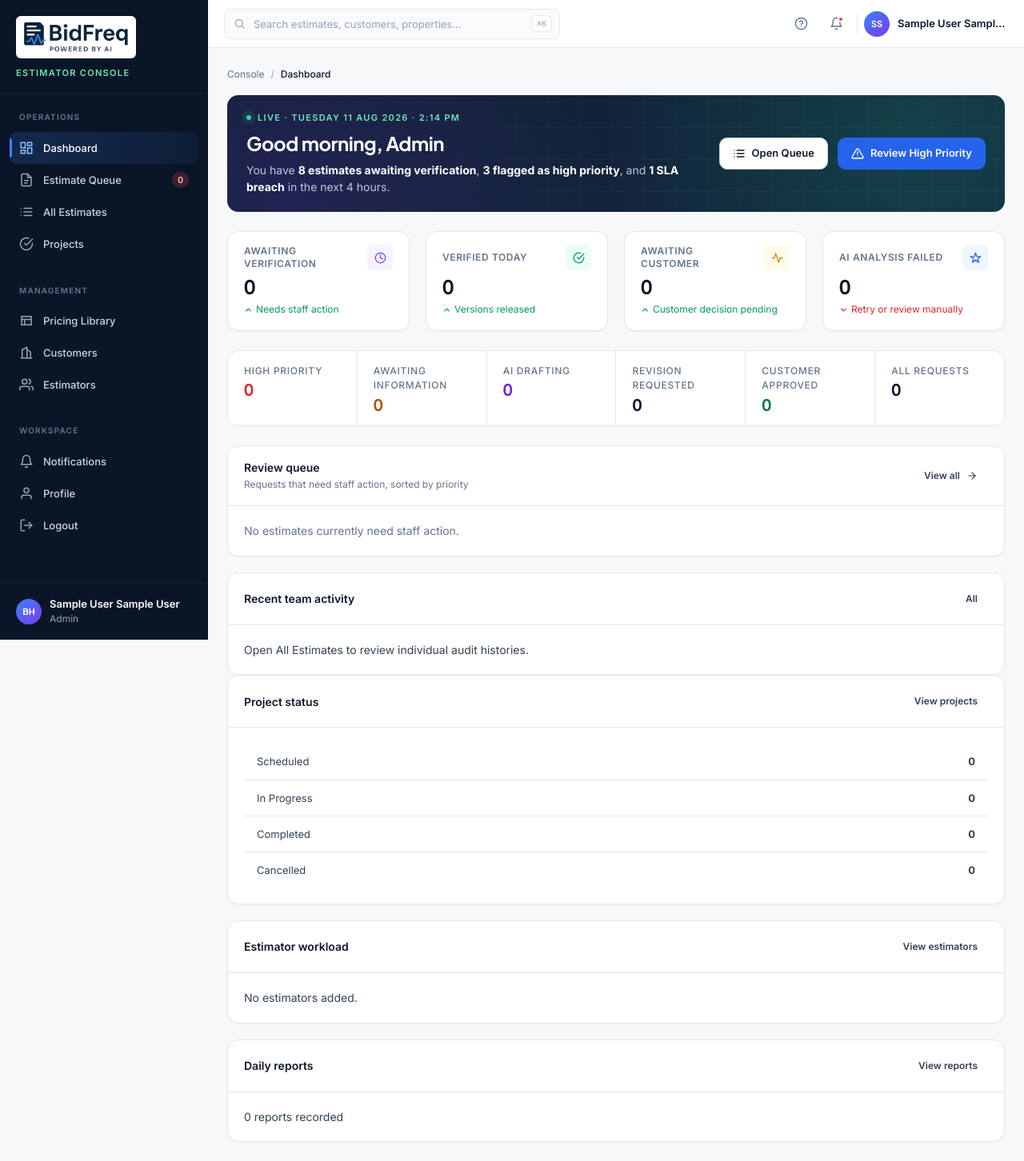
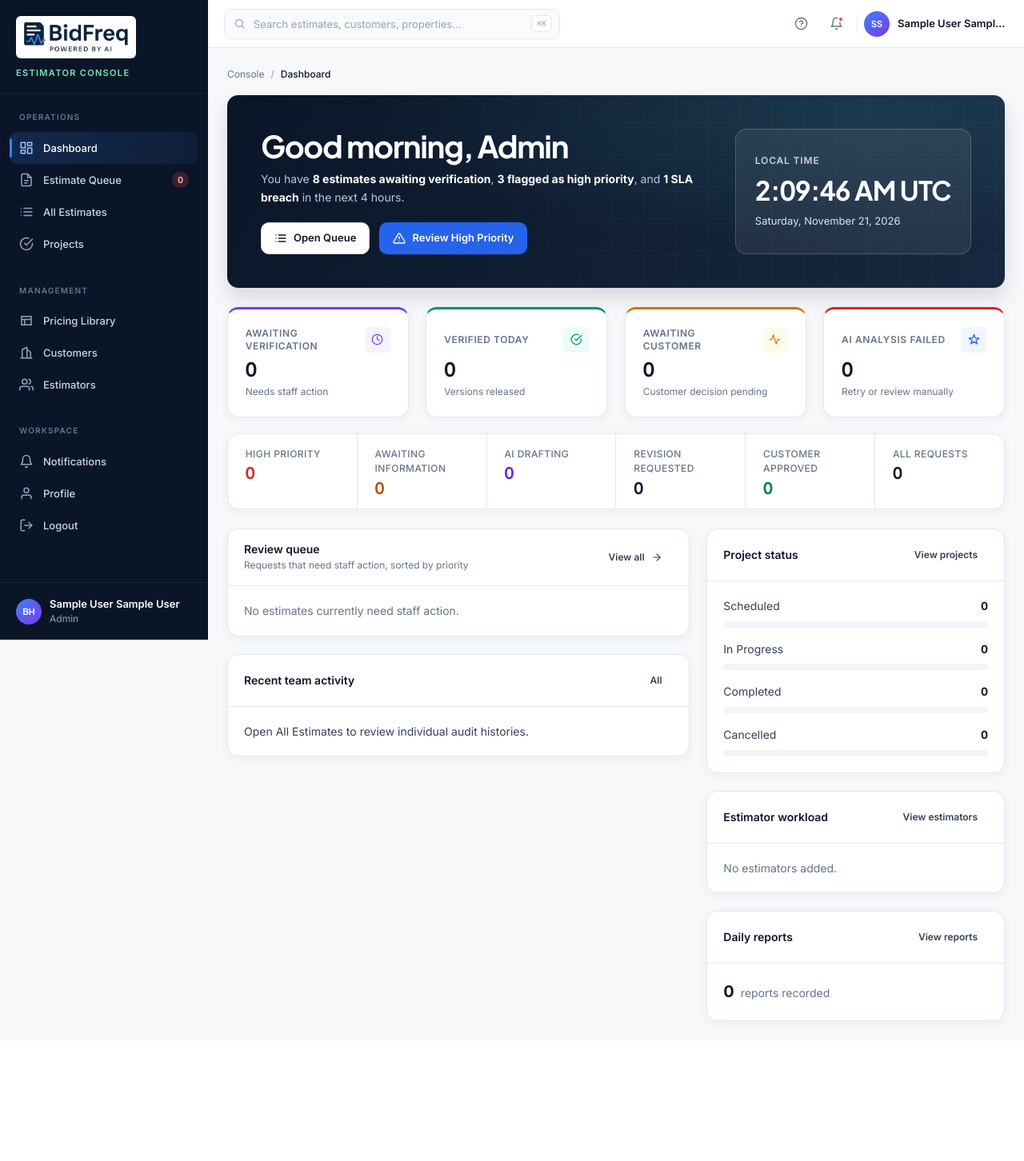
Before and after one commit to ashir-925/bidfreq-dev, a Laravel app: page /admin/dashboard in a window 1280 px wide. Shown: the whole page at 80% size. After the commit the page ends 1282 px from the top, so only its background shows below. Run offline with Laravel 12, Linux system fonts and the light colour scheme; the visitor is signed in with stand-in values (Sample User, id 1); data that the repository does not hold is empty; parts of the project's set-up code (start-up, migrations or seed data) failed here and were passed over; some libraries are stand-ins or nearby versions.

Commit message:
dashboard fixes

```diff
--- a/app/Http/Controllers/StaffRepairRequestController.php
+++ b/app/Http/Controllers/StaffRepairRequestController.php
@@ -216,6 +216,7 @@ class StaffRepairRequestController extends Controller
 
     public function release(Request $request, RepairRequest $repair, EstimateReview $review)
     {
+        return redirect()->back()->with('error', 'Feature coming soon');
         Gate::authorize('manage', RepairRequest::class);
         $expected = $request->validate(['review_version' => ['required', 'integer', 'min:0']])['review_version'];
         try {
--- /dev/null
+++ b/public/admin_assets/css/dashboard.css
@@ -0,0 +1,159 @@
+.admin-dashboard {
+  --dashboard-space: clamp(14px, 1.7vw, 24px);
+  --dashboard-card-shadow: 0 3px 12px rgb(15 30 53 / 5%);
+}
+
+.admin-dashboard .admin-hero {
+  display: grid;
+  grid-template-columns: minmax(0, 1fr) minmax(230px, auto);
+  align-items: center;
+  padding: clamp(22px, 4vw, 42px);
+  gap: var(--dashboard-space);
+  background:
+    radial-gradient(ellipse at 82% 8%, rgb(50 110 126 / 29%), transparent 55%),
+    linear-gradient(120deg, var(--navy-900, #0d1b30), var(--navy-700, #203758));
+  box-shadow: 0 12px 26px rgb(14 31 58 / 14%);
+}
+
+.admin-dashboard .admin-hero__title {
+  font-size: clamp(1.65rem, 3vw, 2.65rem);
+  line-height: 1.12;
+  letter-spacing: -.035em;
+  overflow-wrap: anywhere;
+}
+
+.admin-dashboard .admin-hero__sub {
+  line-height: 1.65;
+}
+
+.admin-dashboard .admin-hero__sub strong { color: #fff; }
+.admin-dashboard .admin-hero__actions { margin-top: var(--s-5); }
+.admin-dashboard .admin-hero__actions .btn { min-height: 40px; }
+
+.admin-dashboard__clock {
+  position: relative;
+  display: grid;
+  gap: var(--s-2);
+  min-width: 0;
+  padding: clamp(16px, 2.3vw, 24px);
+  border: 1px solid rgb(255 255 255 / 18%);
+  border-radius: var(--r-lg);
+  background: rgb(255 255 255 / 7%);
+  align-self: stretch;
+  align-content: center;
+}
+
+.admin-dashboard__clock-label {
+  color: #c5d2e4;
+  font-size: var(--fs-xs);
+  font-weight: var(--fw-semibold);
+  letter-spacing: .07em;
+  text-transform: uppercase;
+}
+
+.admin-dashboard__clock-time {
+  font-family: var(--font-display);
+  font-size: clamp(1.35rem, 2.6vw, 2.25rem);
+  line-height: 1.2;
+  font-weight: var(--fw-bold);
+  font-variant-numeric: tabular-nums;
+  letter-spacing: -.025em;
+}
+
+.admin-dashboard__clock-date { color: #d8e3f2; font-size: var(--fs-sm); }
+.admin-dashboard__metrics { gap: var(--dashboard-space); margin-bottom: var(--s-5); }
+
+.admin-dashboard .stat-card,
+.admin-dashboard .card {
+  border-radius: var(--r-lg);
+  box-shadow: var(--dashboard-card-shadow);
+  min-width: 0;
+}
+
+.admin-dashboard .stat-card {
+  padding: var(--dashboard-space);
+  border-top: 3px solid var(--metric-accent, var(--blue-600));
+}
+
+.admin-dashboard .stat-card:nth-child(1) { --metric-accent: var(--violet-600); }
+.admin-dashboard .stat-card:nth-child(2) { --metric-accent: var(--emerald-600); }
+.admin-dashboard .stat-card:nth-child(3) { --metric-accent: var(--warning-600); }
+.admin-dashboard .stat-card:nth-child(4) { --metric-accent: var(--danger-600); }
+.admin-dashboard .stat-card__top { gap: var(--s-2); }
+.admin-dashboard .stat-card__icon { flex-shrink: 0; }
+.admin-dashboard .stat-card__value { letter-spacing: -.04em; }
+.admin-dashboard .stat-card__delta { color: var(--text-muted); }
+.admin-dashboard .stat-card__delta svg { display: none; }
+
+.admin-dashboard .quick-stats {
+  grid-template-columns: repeat(6, minmax(0, 1fr));
+  box-shadow: var(--dashboard-card-shadow);
+}
+.admin-dashboard .quick-stat { padding-inline: var(--dashboard-space); min-width: 0; }
+.admin-dashboard .quick-stat__label { letter-spacing: .035em; overflow-wrap: anywhere; }
+
+.admin-dashboard .admin-grid {
+  grid-template-columns: minmax(0, 1.55fr) minmax(0, 1fr);
+  gap: var(--dashboard-space);
+}
+.admin-dashboard .admin-col { gap: var(--dashboard-space); }
+.admin-dashboard .card__header { flex-wrap: wrap; gap: var(--s-2); }
+.admin-dashboard .card__title { font-size: var(--fs-md); }
+.admin-dashboard .card__body.admin-dashboard__flush { padding: 0; }
+
+.admin-dashboard .queue-item { cursor: default; }
+.admin-dashboard .queue-item__id { overflow-wrap: anywhere; }
+.admin-dashboard .queue-item__id:hover,
+.admin-dashboard__workload-row a:hover { text-decoration: underline; }
+.admin-dashboard .queue-item__meta { overflow-wrap: anywhere; }
+.admin-dashboard .queue-item__priority--urgent { background: var(--danger-600); }
+.admin-dashboard .queue-item__priority--normal { background: var(--blue-600); }
+
+.admin-dashboard__distribution { display: grid; gap: var(--s-4); }
+.admin-dashboard__project-status > div { display: flex; justify-content: space-between; gap: var(--s-2); }
+.admin-dashboard__project-status strong { color: var(--text-strong); font-variant-numeric: tabular-nums; }
+
+.admin-dashboard__meter {
+  --meter-color: var(--blue-600);
+  display: block;
+  width: 100%;
+  height: 8px;
+  margin-top: var(--s-2);
+  border: 0;
+  border-radius: 999px;
+  background: var(--n-100);
+  appearance: none;
+}
+.admin-dashboard__meter[data-status="in_progress"] { --meter-color: var(--violet-600); }
+.admin-dashboard__meter[data-status="completed"] { --meter-color: var(--emerald-600); }
+.admin-dashboard__meter[data-status="cancelled"] { --meter-color: var(--danger-600); }
+.admin-dashboard__meter::-webkit-meter-bar { background: var(--n-100); border: 0; border-radius: inherit; }
+.admin-dashboard__meter::-webkit-meter-optimum-value { background: var(--meter-color); border-radius: inherit; }
+.admin-dashboard__meter::-moz-meter-bar { background: var(--meter-color); border-radius: inherit; }
+
+.admin-dashboard__workload-row { gap: var(--s-2); padding-inline: 0; overflow-wrap: anywhere; }
+.admin-dashboard__workload-row a { font-weight: var(--fw-semibold); }
+.admin-dashboard__workload-row .chip { flex-shrink: 0; }
+.admin-dashboard__report-total { display: flex; align-items: baseline; gap: var(--s-2); color: var(--text-muted); }
+.admin-dashboard__report-total strong { color: var(--text-strong); font-size: var(--fs-xl); font-weight: var(--fw-bold); }
+
+@media (max-width: 1190px) {
+  .admin-dashboard .quick-stats { grid-template-columns: repeat(3, minmax(0, 1fr)); }
+}
+
+@media (max-width: 980px) {
+  .admin-dashboard .admin-grid { grid-template-columns: minmax(0, 1fr); }
+  .admin-dashboard__metrics { grid-template-columns: repeat(2, minmax(0, 1fr)); }
+}
+
+@media (max-width: 700px) {
+  .admin-dashboard .admin-hero { grid-template-columns: minmax(0, 1fr); }
+}
+
+@media (max-width: 460px) {
+  .admin-dashboard .quick-stats { grid-template-columns: repeat(2, minmax(0, 1fr)); }
+  .admin-dashboard .stat-card__top { align-items: flex-start; }
+  .admin-dashboard .stat-card__icon { width: 28px; height: 28px; }
+  .admin-dashboard .queue-item { flex-wrap: wrap; }
+  .admin-dashboard .queue-item__right { width: 100%; text-align: left; padding-left: calc(4px + var(--s-4)); }
+}
--- /dev/null
+++ b/public/admin_assets/pages_js/dashboard-clock.js
@@ -0,0 +1,43 @@
+const dashboardClock = document.querySelector('[data-dashboard-clock]');
+
+if (dashboardClock) {
+    const time = dashboardClock.querySelector('[data-dashboard-time]');
+    const date = dashboardClock.querySelector('[data-dashboard-date]');
+    const greeting = document.querySelector('[data-dashboard-greeting]');
+    const timeFormat = new Intl.DateTimeFormat(undefined, {
+        hour: 'numeric',
+        minute: '2-digit',
+        second: '2-digit',
+        timeZoneName: 'short',
+    });
+    const dateFormat = new Intl.DateTimeFormat(undefined, {
+        weekday: 'long',
+        year: 'numeric',
+        month: 'long',
+        day: 'numeric',
+    });
+
+    function updateClock() {
+        const now = new Date();
+        const hour = now.getHours();
+        const greetingText = hour < 12 ? 'Good morning, Admin' : hour < 18 ? 'Good afternoon, Admin' : 'Good evening, Admin';
+        const dateText = dateFormat.format(now);
+
+        time.dateTime = now.toISOString();
+        time.textContent = timeFormat.format(now);
+        if (date.textContent !== dateText) {
+            date.textContent = dateText;
+        }
+        if (greeting.textContent !== greetingText) {
+            greeting.textContent = greetingText;
+        }
+    }
+
+    updateClock();
+    window.setInterval(updateClock, 1000);
+    document.addEventListener('visibilitychange', () => {
+        if (!document.hidden) {
+            updateClock();
+        }
+    });
+}
--- a/resources/views/admin/pages/dashboard.blade.php
+++ b/resources/views/admin/pages/dashboard.blade.php
@@ -3,31 +3,26 @@
 
 
 @push('styles')
-    {{-- <link rel="stylesheet" href="{{ asset('admin_assets/pages_css/dashboard.css') }}"> --}}
+    <link rel="stylesheet" href="{{ asset('admin_assets/css/dashboard.css') }}">
 @endpush
 
 @section('content')
-      <main class="app-content">
+      <main class="app-content admin-dashboard">
 
       <nav class="breadcrumbs" aria-label="Breadcrumb">
         <a href="{{ route('admin.dashboard') }}">Console</a>
-        <span class="breadcrumbs__sep">/</span>
-        <span class="breadcrumbs__current">Dashboard</span>
+        <span class="breadcrumbs__sep" aria-hidden="true">/</span>
+        <span class="breadcrumbs__current" aria-current="page">Dashboard</span>
       </nav>
 
       <!-- HERO -->
       <section class="admin-hero">
         <div class="admin-hero__text">
-          <div class="admin-hero__eyebrow">
-            <span class="live-dot"></span>
-            Live · Tuesday 11 Aug 2026 · 2:14 PM
-          </div>
-          <h1 class="admin-hero__title">Good morning, Admin</h1>
-          <p class="admin-hero__sub">You have <strong style="color:#fff">8 estimates awaiting verification</strong>,
-            <strong style="color:#fff">3 flagged as high priority</strong>, and
-            <strong style="color:#fff">1 SLA breach</strong> in the next 4 hours.
+          <h1 class="admin-hero__title" data-dashboard-greeting>Dashboard</h1>
+          <p class="admin-hero__sub">You have <strong>8 estimates awaiting verification</strong>,
+            <strong>3 flagged as high priority</strong>, and
+            <strong>1 SLA breach</strong> in the next 4 hours.
           </p>
-        </div>
           <div class="admin-hero__actions">
             <a href="{{ route('admin.estimates') }}" class="btn btn--secondary">
               <svg viewBox="0 0 24 24" fill="none" stroke="currentColor" stroke-width="2" stroke-linecap="round" stroke-linejoin="round"><line x1="8" y1="6" x2="21" y2="6"/><line x1="8" y1="12" x2="21" y2="12"/><line x1="8" y1="18" x2="21" y2="18"/><line x1="3" y1="6" x2="3.01" y2="6"/><line x1="3" y1="12" x2="3.01" y2="12"/><line x1="3" y1="18" x2="3.01" y2="18"/></svg>
@@ -38,10 +33,17 @@
               Review High Priority
             </a>
           </div>
+        </div>
+        <div class="admin-dashboard__clock" data-dashboard-clock>
+          <span class="admin-dashboard__clock-label">Local time</span>
+          <time class="admin-dashboard__clock-time" data-dashboard-time>—</time>
+          <span class="admin-dashboard__clock-date" data-dashboard-date></span>
+          <noscript><span class="admin-dashboard__clock-date">Enable JavaScript to see your local time.</span></noscript>
+        </div>
       </section>
 
       <!-- KPI CARDS -->
-      <section class="grid grid--4 mb-6" aria-label="Key metrics">
+      <section class="grid grid--4 admin-dashboard__metrics" aria-label="Key metrics">
         <div class="stat-card">
           <div class="stat-card__top">
             <span class="stat-card__label">Awaiting Verification</span>
@@ -137,7 +139,7 @@
           <section class="card" aria-labelledby="queue-heading">
             <div class="card__header">
               <div>
-                <div class="card__title" id="queue-heading">Review queue</div>
+                <h2 class="card__title" id="queue-heading">Review queue</h2>
                 <div class="card__subtitle">Requests that need staff action, sorted by priority</div>
               </div>
               <a href="{{ route('admin.estimates') }}" class="btn btn--ghost btn--sm">
@@ -145,7 +147,7 @@
                 <svg viewBox="0 0 24 24" fill="none" stroke="currentColor" stroke-width="2" stroke-linecap="round" stroke-linejoin="round"><line x1="5" y1="12" x2="19" y2="12"/><polyline points="12 5 19 12 12 19"/></svg>
               </a>
             </div>
-            <div class="card__body" style="padding:0">
+            <div class="card__body admin-dashboard__flush">
               @forelse ($estimateQueue as $estimate)
                 <div class="queue-item">
                   <div class="queue-item__priority queue-item__priority--{{ $estimate->priority }}"></div>
@@ -170,11 +172,11 @@
           <section class="card" aria-labelledby="activity-heading">
             <div class="card__header">
               <div>
-                <div class="card__title" id="activity-heading">Recent team activity</div>
+                <h2 class="card__title" id="activity-heading">Recent team activity</h2>
               </div>
               <a href="{{ route('admin.notifications') }}" class="btn btn--ghost btn--sm">All</a>
             </div>
-            <div class="card__body" style="padding:0">
+            <div class="card__body admin-dashboard__flush">
               <p class="sec__body"><a href="{{ route('admin.estimates', ['view' => 'all']) }}">Open All Estimates to review individual audit histories.</a></p>
             </div>
           </section>
@@ -186,19 +188,49 @@
 
           <!-- QUALITY SNAPSHOT -->
           <section class="card" aria-labelledby="quality-heading">
-<div class="card__header"><div class="card__title" id="quality-heading">Project status</div><a class="btn btn--ghost btn--sm" href="{{ route('admin.projects') }}">View projects</a></div>
-<div class="card__body">@foreach (\App\Models\Project::STATUSES as $status)<div class="status-row"><span>{{ Str::headline($status) }}</span><strong>{{ $projectCounts->get($status, 0) }}</strong></div>@endforeach</div>
+            <div class="card__header">
+              <h2 class="card__title" id="quality-heading">Project status</h2>
+              <a class="btn btn--ghost btn--sm" href="{{ route('admin.projects') }}">View projects</a>
+            </div>
+            <div class="card__body admin-dashboard__distribution">
+              @php($projectTotal = max(1, $projectCounts->sum()))
+              @foreach (\App\Models\Project::STATUSES as $status)
+                @php($count = $projectCounts->get($status, 0))
+                <div class="admin-dashboard__project-status">
+                  <div><span>{{ Str::headline($status) }}</span><strong>{{ $count }}</strong></div>
+                  <meter class="admin-dashboard__meter" data-status="{{ $status }}" min="0" max="{{ $projectTotal }}" value="{{ $count }}" aria-hidden="true"></meter>
+                </div>
+              @endforeach
+            </div>
           </section>
 
           <!-- ESTIMATOR WORKLOAD -->
           <section class="card" aria-labelledby="workload-heading">
-<div class="card__header"><div class="card__title" id="workload-heading">Estimator workload</div><a class="btn btn--ghost btn--sm" href="{{ route('admin.estimators') }}">View estimators</a></div>
-<div class="card__body">@forelse ($estimatorWorkload as $contact)<div class="status-row"><a href="{{ route('admin.estimators.show', $contact) }}">{{ $contact->name }}</a><span>{{ $contact->projects_count }} open</span></div>@empty<p>No estimators added.</p>@endforelse</div>
+            <div class="card__header">
+              <h2 class="card__title" id="workload-heading">Estimator workload</h2>
+              <a class="btn btn--ghost btn--sm" href="{{ route('admin.estimators') }}">View estimators</a>
+            </div>
+            <div class="card__body">
+              @forelse ($estimatorWorkload as $contact)
+                <div class="status-row admin-dashboard__workload-row">
+                  <a href="{{ route('admin.estimators.show', $contact) }}">{{ $contact->name }}</a>
+                  <span class="chip">{{ $contact->projects_count }} open</span>
+                </div>
+              @empty
+                <p class="text-muted">No estimators added.</p>
+              @endforelse
+            </div>
           </section>
 
           <!-- SYSTEM HEALTH -->
           <section class="card" aria-labelledby="health-heading">
-<div class="card__header"><div class="card__title" id="health-heading">Daily reports</div><a class="btn btn--ghost btn--sm" href="{{ route('admin.reports') }}">View reports</a></div><div class="card__body">{{ $dailyReportCount }} reports recorded</div>
+            <div class="card__header">
+              <h2 class="card__title" id="health-heading">Daily reports</h2>
+              <a class="btn btn--ghost btn--sm" href="{{ route('admin.reports') }}">View reports</a>
+            </div>
+            <div class="card__body admin-dashboard__report-total">
+              <strong>{{ $dailyReportCount }}</strong><span>reports recorded</span>
+            </div>
           </section>
 
         </div>
@@ -208,4 +240,5 @@
 @endsection
 @push('scripts')
     <script src="{{ asset('admin_assets/pages_js/dashboard.js') }}"></script>
+    <script src="{{ asset('admin_assets/pages_js/dashboard-clock.js') }}" defer></script>
 @endpush
```
Lines whose indentation alone changed are shown as unchanged.
